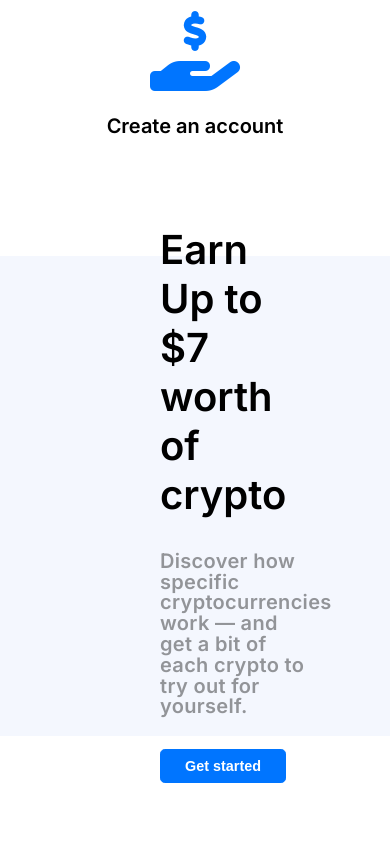
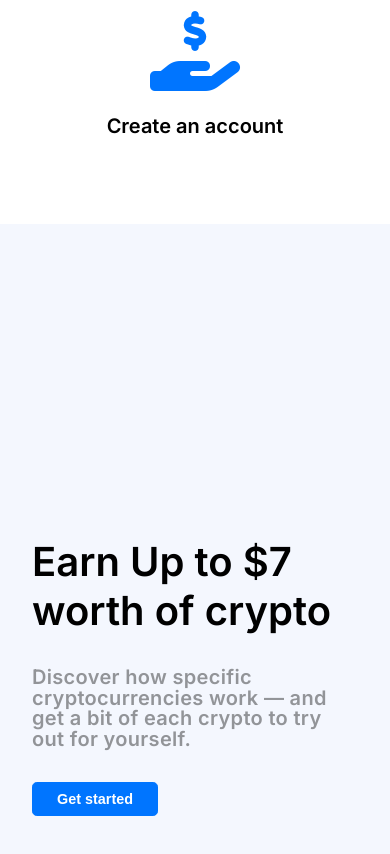
Before and after one commit to OsvaldoZakowicz/coinbase-website, a plain HTML site: page index.html in a window 390 px wide. Shown: the part 4514-5368 px from the top of the page. Before the commit the page ends 5297 px from the top, so only its background shows below. Drawn offline with nearby package versions, Linux system fonts and the light colour scheme.

Commit message:
feat(index html, _globals scss, _components scss): agregado primera definicion de estilos mobile first a la seccion footer, para centrar todo en una columna

```diff
--- a/sass/_globals.scss
+++ b/sass/_globals.scss
@@ -220,19 +220,20 @@ html {
 
 .footer {
   width: 100%;
-  height: 30rem;
+  height: 40rem;
   display: flex;
   justify-content: start;
-  align-items: center;
-  margin-top: 7.5rem;
+  align-items: flex-end;
+  margin-top: 5.5rem;
   background-color: $alt-bg-color;
   background-image: url(../assets/coinbase-bg1.svg);
   background-repeat: no-repeat;
   background-position: right top;
   background-size: 619px 339px;
   .footer-cta {
-    width: 38%;
-    margin-left: 10rem;
+    width: 100%;
+    padding: 1rem;
+    margin: 2rem 1rem;
     h2 {
       font-size: 2.5rem;
       font-weight: 600;
```
Also changed, not shown: index.html (+1 -0 lines), css/styles.css, 1 other file.
